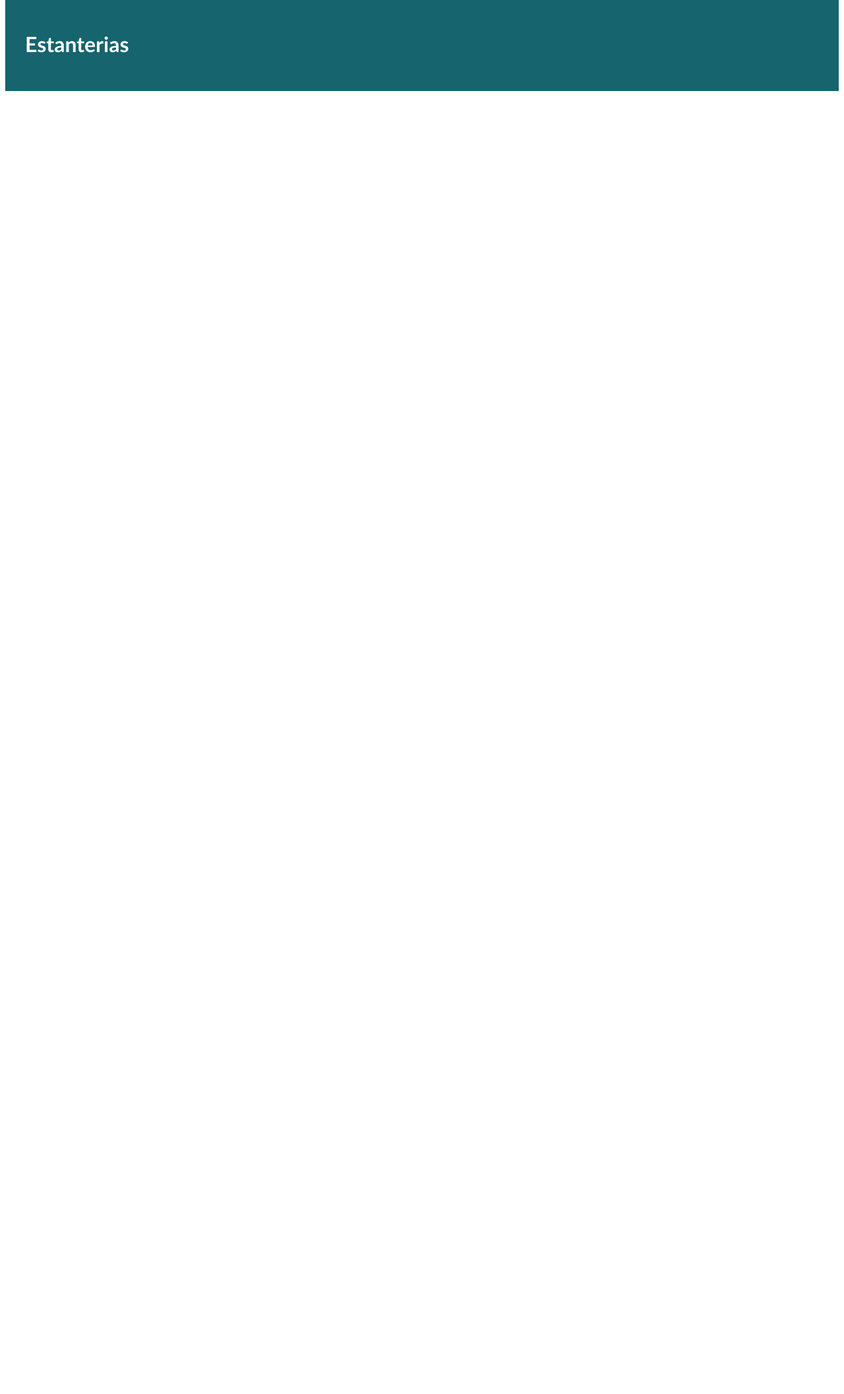
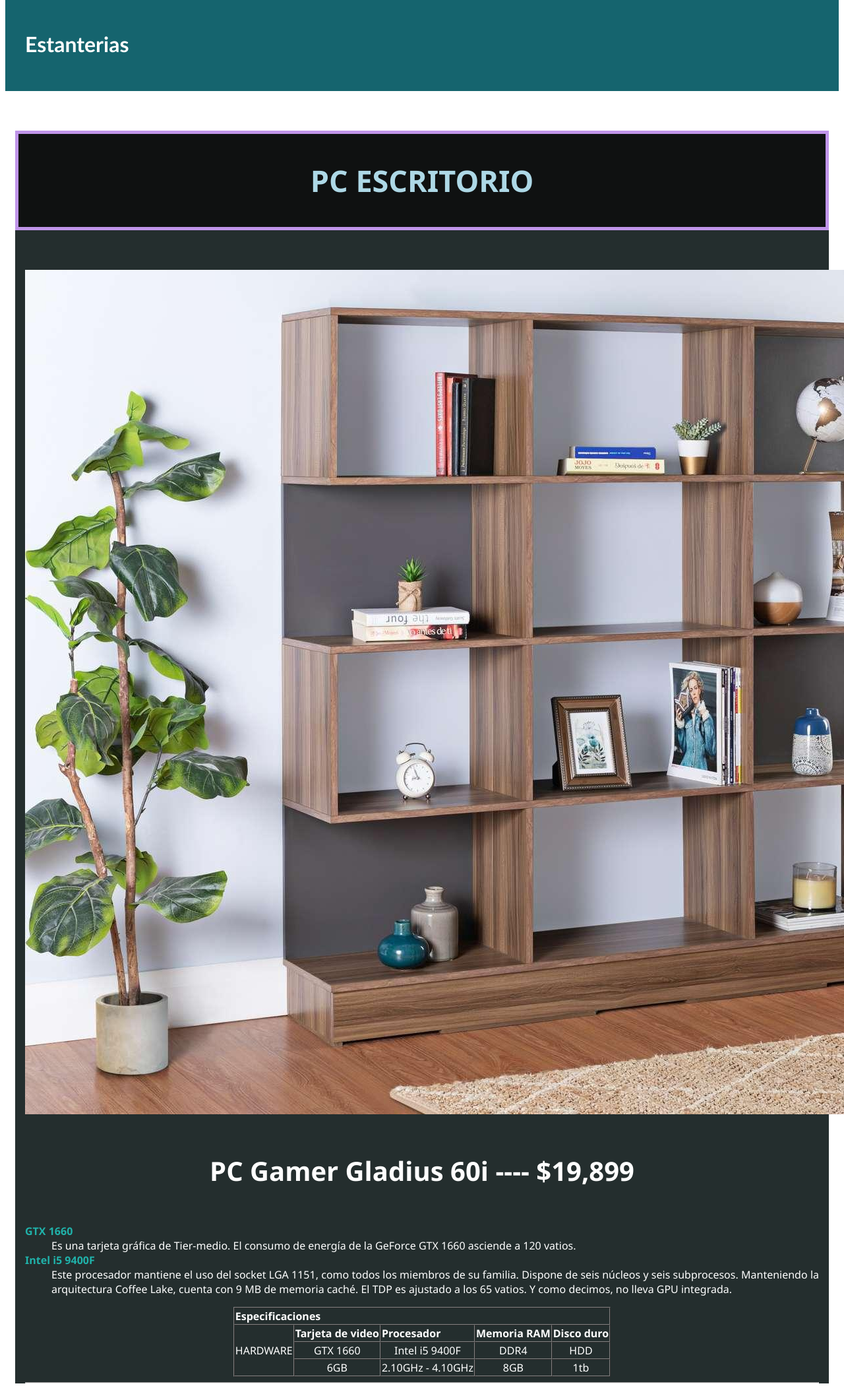
Before and after one commit to Ricardo-GMdz/Pia_Django, a Django app: page /estanteria1 in a window 1280 px wide; the page is wider, and only the part inside the window is pictured. Shown: the part 222-2335 px from the top of that part at 66% size. Before the commit the page ends 360 px from the top of that part, so only its background shows below. Run offline with Django 3.2, Linux system fonts and the light colour scheme.

Commit message:
modificacion

```diff
--- a/ambiente-django/websitePIA_root/websitePIA/templates/estanteria1.html
+++ b/ambiente-django/websitePIA_root/websitePIA/templates/estanteria1.html
@@ -20,3 +20,52 @@
     <div class = "descripcion">
         <h1>Estanterias</h1>
     </div>
+
+
+    <article id="servicios-hardware" align="justify" style="background-color: #242e2e; color: rgb(255, 255, 255); font-family: 'Segoe UI', Tahoma, Geneva, Verdana, sans-serif; margin: 15px;">
+                <h4 align="center" style="background-color: #0f1111;color: lightblue;font-family: 'Segoe UI', Tahoma, Geneva, Verdana, sans-serif;font-size: 45px;
+                border-width: 5px; border-color: rgb(192, 149, 233); border-style: solid; padding: 40px;">PC ESCRITORIO</h4>
+                <section id="venta-pc" class="pc1-img" style="margin: 15px;">
+                    <img src="static/estanteria_01.jpg">
+                    <h4 align="center"style="font-size: 40px;">PC Gamer Gladius 60i ---- $19,899</h4><dl>
+
+                        <!-- dl -->
+                        <!-- span -->
+                    <dl>
+                        <dt> <span style="color: lightseagreen;"> <strong> GTX 1660</span></strong></dt>
+                        <dd>Es una tarjeta gráfica de Tier-medio. El consumo de energía de la GeForce GTX 1660 asciende a 120 vatios.</dd>
+                        <dt> <span style="color: lightseagreen;"><strong>Intel i5 9400F</span></strong></dt>
+                        <dd>Este procesador mantiene el uso del socket LGA 1151, como todos los miembros de su familia. Dispone de seis núcleos y seis subprocesos. Manteniendo la arquitectura Coffee Lake, cuenta con 9 MB de memoria caché. El TDP es ajustado a los 65 vatios. Y como decimos, no lleva GPU integrada.</dd>
+                      </dl>
+
+                    <!-- TABLE -->
+                    <table border=1 cellspacing="0" align="center">
+                        <tr>
+                         <th colspan="5"> Especificaciones </th>
+                        </tr>
+
+                        <tr>
+                         <td rowspan="5"> HARDWARE </td>
+                         <th> Tarjeta de video </th>
+                         <th> Procesador </th>
+                         <th> Memoria RAM </th>
+                         <th> Disco duro</th>
+                        </tr>
+
+                        <tr>
+                         <td align="center"> GTX 1660 </td>
+                         <td align="center"> Intel i5 9400F</td>
+                         <td align="center"> DDR4</td>
+                         <td align="center"> HDD </td>
+                        </tr>
+                        <tr>
+                            <td align="center"> 6GB </td>
+                            <td align="center"> 2.10GHz - 4.10GHz</td>
+                            <td align="center"> 8GB</td>
+                            <td align="center"> 1tb </td>
+                           </tr>
+                    </tbody>
+                </table><hr>
+                </section>
+
+    </article>
```
